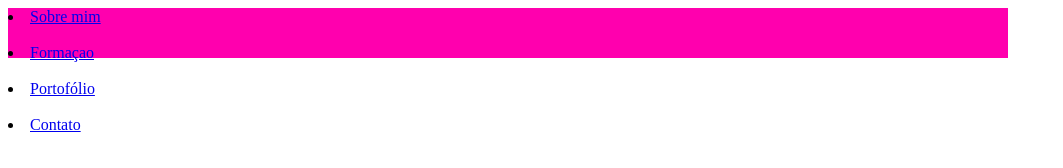
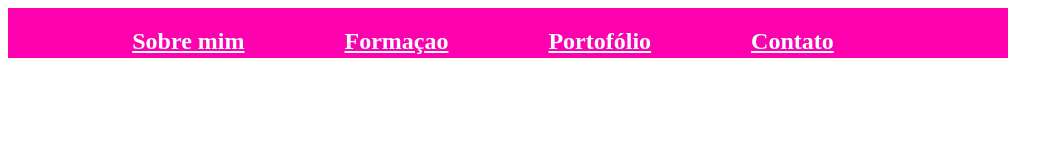
Before and after one commit to miguelryan-1305/backend, a plain HTML site: page index.html in a window 1280 px wide. Shown: the whole page, without its empty margins (0-1063 px from the left). Drawn offline with Linux system fonts and the light colour scheme.

Commit message:
Update index.html

```diff
--- a/index.html
+++ b/index.html
@@ -19,14 +19,29 @@
             text-align: left;
 
         }
+        .container{
+            display: flex;
+            justify-content: center;
+            gap: 50px;
+
+        }
+        a{
+            color: azure;
+        }
+        a:hover{
+            color: azure;
+        }
     </style>
 </head>
 <body>
     <header>
-        <li> <a href="sobre mim.html">Sobre mim</a></li><br>
-      <li><a href="formaçao.html">Formaçao</a></li><br>
-      <li><a href="portofolio.html">Portofólio</a></li><br>
-          <li><a href="contato.html">Contato</a></li><br>
-          </ul>
+      <div class="container">
+
+      <a href="sobre mim.html"><h2>Sobre mim</h2></a><br>
+      <a href="formaçao.html"><h2>Formaçao</h2></a><br>
+      <a href="portofolio.html"><h2>Portofólio</h2></a><br>
+      <a href="contato.html"><h2>Contato</h2></a><br>
+
+    </div>
     </header>
 </body>
```
